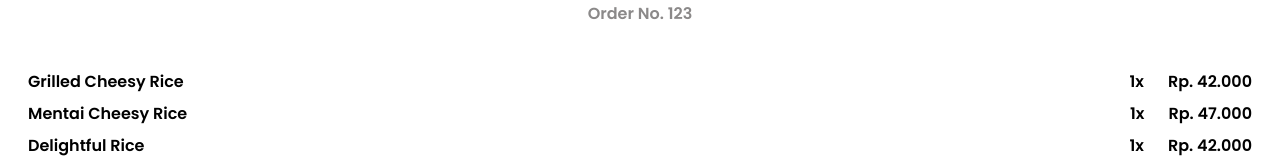
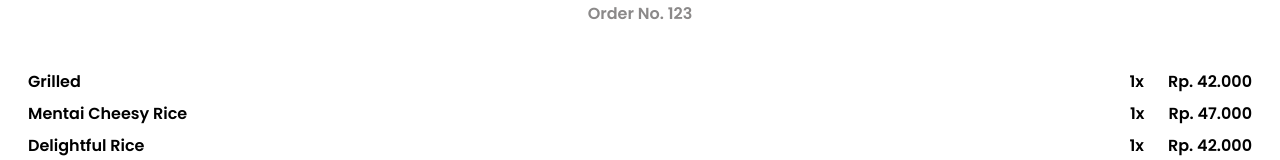
Before and after one commit to Fortunate-Coffee/Front-End-Fortunate-Coffee, a React (Create React App) app: page /payment in a window 1280 px wide. Shown: the part 346-506 px from the top of the page. Built offline with nearby package versions, Linux system fonts and the light colour scheme.

Commit message:
Adding menu

```diff
--- a/src/menu.js
+++ b/src/menu.js
@@ -17,7 +17,7 @@ export const menuData = {
     "Limited Offer": {
         title: "Limited Offer",
         items: [
-            {image: "Limited Offer.jpg", name: "Grilled Cheesy Rice", price: 42000, detail: "Indonesian Food, we serve the best of combined rice and beancurd w/ blackpepper spices sauce and no MSG potato spices soup."},
+            {image: "Limited Offer.jpg", name: "Grilled", price: 42000, detail: "Indonesian Food, we serve the best of combined rice and beancurd w/ blackpepper spices sauce and no MSG potato spices soup."},
             {image: "Limited Offer.jpg", name: "Mentai Cheesy Rice", price: 47000, detail: "Indonesian Food, we serve the best of combined rice and beancurd w/ blackpepper spices sauce and no MSG potato spices soup."},
             {image: "Limited Offer.jpg", name: "Delightful Rice", price: 42000, detail: "Indonesian Food, we serve the best of combined rice and beancurd w/ blackpepper spices sauce and no MSG potato spices soup."}
         ]
```
